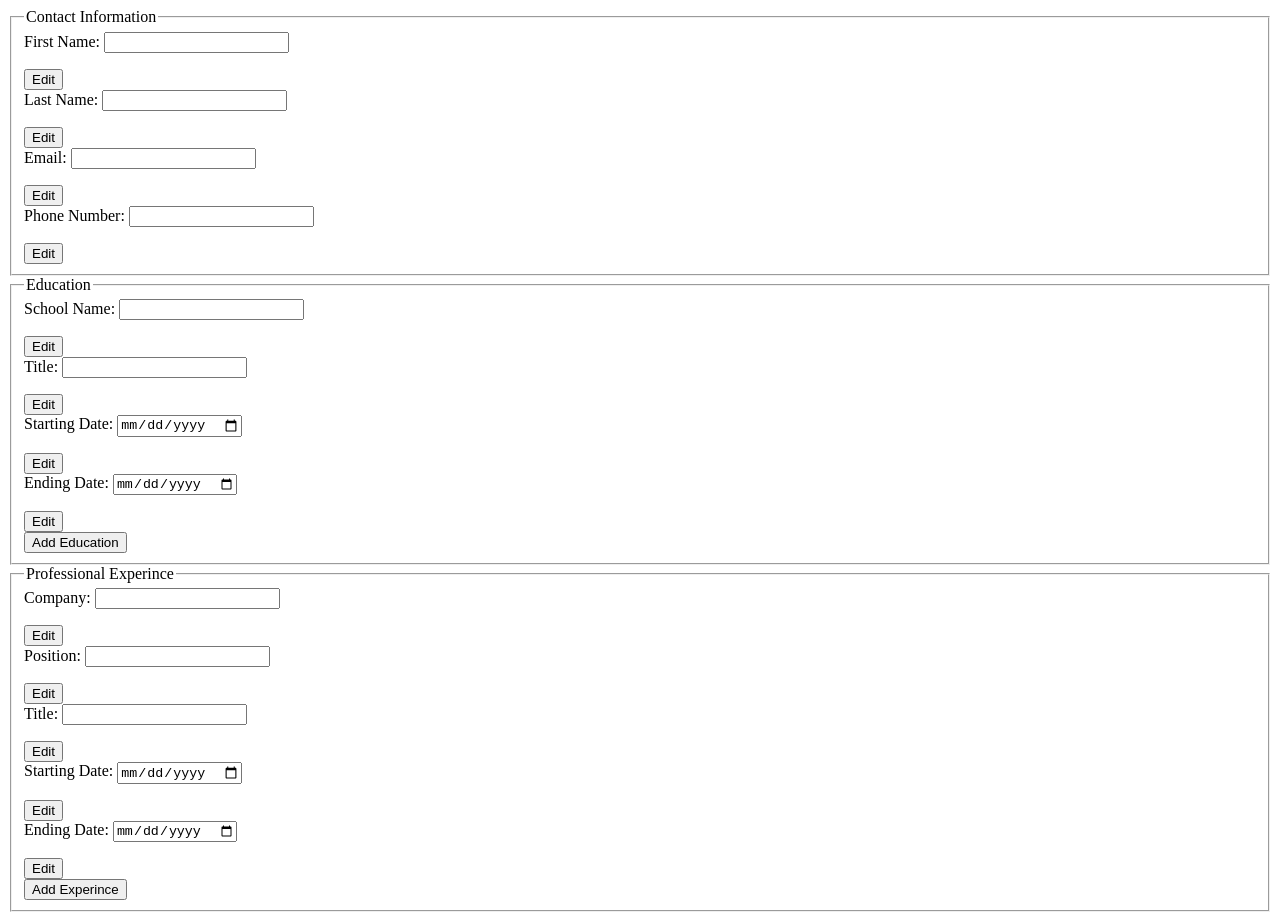
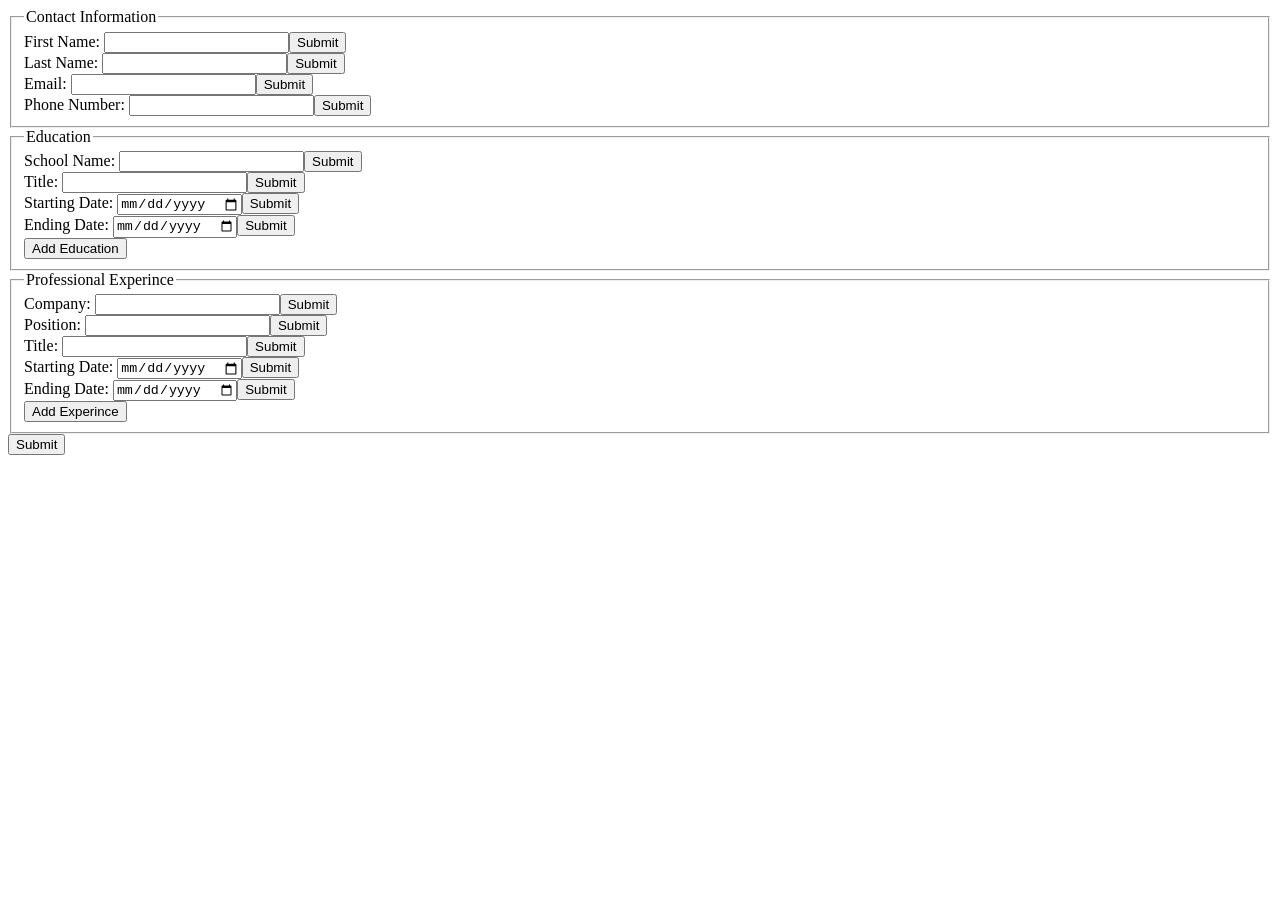
Before and after one commit to Ibrakara/CV_App, a React (Create React App) app: page / in a window 1280 px wide. After the commit the page ends 800 px from the top, so only its background shows below. Built offline with nearby package versions, Linux system fonts and the light colour scheme.

Commit message:
Add conditional rendering to buttons

```diff
--- a/src/App.js
+++ b/src/App.js
@@ -5,72 +5,84 @@ class App extends Component {
   constructor() {
     super();
     this.state = {
-      contact: {
-        firstName: {
-          text: "",
-          show: false,
-        },
-        lastName: {
-          text: "",
-          show: false,
-        },
-        email: {
-          text: "",
-          show: false,
-        },
-        phone: {
-          text: "",
-          show: false,
-        },
-      },
-      education: {
-        schoolName: {
-          text: "",
-          show: false,
-        },
-        studyTitle: {
-          text: "",
-          show: false,
-        },
-        schoolStartingDate: {
-          text: "",
-          show: false,
-        },
-        schoolEndingDate: {
-          text: "",
-          show: false,
-        },
-      },
-      experince: {
-        companyName: {
-          text: "",
-          show: false,
-        },
-        jobPosition: {
-          text: "",
-          show: false,
-        },
-        jobTitle: {
-          text: "",
-          show: false,
-        },
-        workStartingDate: {
-          text: "",
-          show: false,
-        },
-        workEndingDate: {
-          text: "",
-          show: false,
-        },
-      },
+      firstNameText: "",
+      firstNameShow: false,
+      lastNameText: "",
+      lastNameShow: false,
+      emailText: "",
+      emailShow: false,
+      phoneText: "",
+      phoneShow: false,
+      schoolNameText: "",
+      schoolNameShow: false,
+      studyTitleText: "",
+      studyTitleShow: false,
+      schoolStartingDateText: "",
+      schoolStartingDateShow: false,
+      schoolEndingDateText: "",
+      schoolEndingDateShow: false,
+      companyNameText: "",
+      companyNameShow: false,
+      jobPositionText: "",
+      jobPositionShow: false,
+      jobTitleText: "",
+      jobTitleShow: false,
+      workStartingDateText: "",
+      workStartingDateShow: false,
+      workEndingDateText: "",
+      workEndingDateShow: false,
+      formSubmit: false,
     };
     this.handleInput = this.handleInput.bind(this);
+    this.handleFormSubmit = this.handleFormSubmit.bind(this);
+    this.handleInputEdit = this.handleInputEdit.bind(this);
   }
-  handleInput() {}
+  handleInput(event) {
+    const { name, value } = event.target;
+    this.setState({
+      [name]: value,
+    });
+  }
+  handleFormSubmit(event) {
+    event.preventDefault();
+    this.setState((prevState) => {
+      return {
+        firstNameShow: !prevState.formSubmit,
+        lastNameShow: !prevState.formSubmit,
+        emailShow: !prevState.formSubmit,
+        phoneShow: !prevState.formSubmit,
+        schoolNameShow: !prevState.formSubmit,
+        studyTitleShow: !prevState.formSubmit,
+        schoolStartingDateShow: !prevState.formSubmit,
+        schoolEndingDateShow: !prevState.formSubmit,
+        companyNameShow: !prevState.formSubmit,
+        jobPositionShow: !prevState.formSubmit,
+        jobTitleShow: !prevState.formSubmit,
+        workStartingDateShow: !prevState.formSubmit,
+        workEndingDateShow: !prevState.formSubmit,
+        formSubmit: !prevState.formSubmit,
+      };
+    });
+  }
+  handleInputEdit(event) {
+    event.preventDefault();
+    const { name } = event.target;
+    console.log(name);
+    this.setState((prevState) => {
+      return {
+        [name]: !prevState[name],
+      };
+    });
+  }
   render() {
     return (
       <div className="App">
-        <Form data={this.state} handleInput={this.handleInput} />
+        <Form
+          data={this.state}
+          handleInput={this.handleInput}
+          handleFormSubmit={this.handleFormSubmit}
+          handleInputEdit={this.handleInputEdit}
+        />
       </div>
     );
   }
--- a/src/components/Contact.js
+++ b/src/components/Contact.js
@@ -1,42 +1,113 @@
 import React from "react";
 
 function Contact(props) {
-  const { firstName, lastName, email, phone } = props.data;
+  const {
+    firstNameText,
+    firstNameShow,
+    lastNameText,
+    lastNameShow,
+    emailText,
+    emailShow,
+    phoneText,
+    phoneShow,
+  } = props.data;
+  const handleInput = props.handleInput;
+  const handleInputEdit = props.handleInputEdit;
   return (
     <div>
       <fieldset>
         <legend>Contact Information</legend>
         <div>
-          <label htmlFor="firstName">First Name: </label>
-          <input type="text" name="firstName" className="firstNameInput" />
-          <p display="none" className="firstNameLine">
-            {firstName.text}
-          </p>
-          <button>Edit</button>
+          <label htmlFor="firstNameText">First Name: </label>
+          {firstNameShow ? (
+            <h4 className="firstNameLine">{firstNameText}</h4>
+          ) : (
+            <input
+              type="text"
+              name="firstNameText"
+              className="firstNameInput"
+              value={firstNameText}
+              onChange={handleInput}
+            />
+          )}
+          {firstNameShow ? (
+            <button onClick={handleInputEdit} name="firstNameShow">
+              Edit
+            </button>
+          ) : (
+            <button onClick={handleInputEdit} name="firstNameShow">
+              Submit
+            </button>
+          )}
         </div>
         <div>
-          <label htmlFor="lastName">Last Name: </label>
-          <input type="text" name="lastName" className="lastNameInput" />
-          <p display="none" className="lastNameLine">
-            {lastName.text}
-          </p>
-          <button>Edit</button>
+          <label htmlFor="lastNameText">Last Name: </label>
+          {lastNameShow ? (
+            <h4 className="lastNameLine">{lastNameText}</h4>
+          ) : (
+            <input
+              type="text"
+              name="lastNameText"
+              value={lastNameText}
+              className="lastNameInput"
+              onChange={handleInput}
+            />
+          )}
+          {lastNameShow ? (
+            <button onClick={handleInputEdit} name="lastNameShow">
+              Edit
+            </button>
+          ) : (
+            <button onClick={handleInputEdit} name="lastNameShow">
+              Submit
+            </button>
+          )}
         </div>
         <div>
-          <label htmlFor="email">Email: </label>
-          <input type="email" name="email" className="emailInput" />
-          <p display="none" className="emailLine">
-            {email.text}
-          </p>
-          <button>Edit</button>
+          <label htmlFor="emailText">Email: </label>
+          {emailShow ? (
+            <h4 className="emailLine">{emailText}</h4>
+          ) : (
+            <input
+              type="email"
+              name="emailText"
+              value={emailText}
+              className="emailInput"
+              onChange={handleInput}
+            />
+          )}
+          {emailShow ? (
+            <button onClick={handleInputEdit} name="emailShow">
+              Edit
+            </button>
+          ) : (
+            <button onClick={handleInputEdit} name="emailShow">
+              Submit
+            </button>
+          )}
         </div>
         <div>
-          <label htmlFor="phoneNumber">Phone Number: </label>
-          <input type="tel" name="phoneNumber" className="phoneNumberInput" />
-          <p display="none" className="phoneNumberLine">
-            {phone.text}
-          </p>
-          <button>Edit</button>
+          <label htmlFor="phoneText">Phone Number: </label>
+          {phoneShow ? (
+            <h4 className="phoneNumberLine">{phoneText}</h4>
+          ) : (
+            <input
+              type="tel"
+              name="phoneText"
+              value={phoneText}
+              className="phoneNumberInput"
+              onChange={handleInput}
+            />
+          )}
+          {phoneShow ? (
+            <button onClick={handleInputEdit} name="phoneShow">
+              Edit
+            </button>
+          ) : (
+            <button onClick={handleInputEdit} name="phoneShow">
+              Submit
+            </button>
+          )}
         </div>
       </fieldset>
     </div>
--- a/src/components/Education.js
+++ b/src/components/Education.js
@@ -1,41 +1,121 @@
 import React from "react";
 
 function Education(props) {
+  const {
+    schoolNameText,
+    schoolNameShow,
+    studyTitleText,
+    studyTitleShow,
+    schoolStartingDateText,
+    schoolStartingDateShow,
+    schoolEndingDateText,
+    schoolEndingDateShow,
+  } = props.data;
+  const handleInput = props.handleInput;
+  const handleInputEdit = props.handleInputEdit;
   return (
     <div>
       <fieldset>
         <legend>Education</legend>
         <div>
-          <label htmlFor="schoolName">School Name: </label>
-          <input type="text" name="schoolName" className="schoolNameInput" />
-          <p display="none" className="schoolNameLine"></p>
-          <button>Edit</button>
+          <label htmlFor="schoolNameText">School Name: </label>
+          {schoolNameShow ? (
+            <h4 display="none" className="schoolNameLine">
+              {schoolNameText}
+            </h4>
+          ) : (
+            <input
+              type="text"
+              name="schoolNameText"
+              value={schoolNameText}
+              onChange={handleInput}
+              className="schoolNameInput"
+            />
+          )}
+          {schoolNameShow ? (
+            <button onClick={handleInputEdit} name="schoolNameShow">
+              Edit
+            </button>
+          ) : (
+            <button onClick={handleInputEdit} name="schoolNameShow">
+              Submit
+            </button>
+          )}
         </div>
         <div>
-          <label htmlFor="studyTitle">Title: </label>
-          <input type="text" name="studyTitle" className="studyTitleInput" />
-          <p display="none" className="studyTitleLine"></p>
-          <button>Edit</button>
+          <label htmlFor="studyTitleText">Title: </label>
+          {studyTitleShow ? (
+            <h4 display="none" className="studyTitleLine">
+              {studyTitleText}
+            </h4>
+          ) : (
+            <input
+              type="text"
+              name="studyTitleText"
+              value={studyTitleText}
+              onChange={handleInput}
+              className="studyTitleInput"
+            />
+          )}
+          {studyTitleShow ? (
+            <button onClick={handleInputEdit} name="studyTitleShow">
+              Edit
+            </button>
+          ) : (
+            <button onClick={handleInputEdit} name="studyTitleShow">
+              Submit
+            </button>
+          )}
         </div>
         <div>
-          <label htmlFor="schoolStartingDate">Starting Date: </label>
+          <label htmlFor="schoolStartingDateText">Starting Date: </label>
+          {schoolStartingDateShow ? (
+            <h4 display="none" className="schoolStartingDateLine">
+              {schoolStartingDateText}
+            </h4>
+          ) : (
             <input
               type="date"
-            name="schoolStartingDate"
+              name="schoolStartingDateText"
+              value={schoolStartingDateText}
+              onChange={handleInput}
               className="schoolStartingDateInput"
             />
-          <p display="none" className="schoolStartingDateLine"></p>
-          <button>Edit</button>
+          )}
+          {schoolStartingDateShow ? (
+            <button onClick={handleInputEdit} name="schoolStartingDateShow">
+              Edit
+            </button>
+          ) : (
+            <button onClick={handleInputEdit} name="schoolStartingDateShow">
+              Submit
+            </button>
+          )}
         </div>
         <div>
-          <label htmlFor="schoolEndingDate">Ending Date: </label>
+          <label htmlFor="schoolEndingDateText">Ending Date: </label>
+          {schoolEndingDateShow ? (
+            <h4 display="none" className="schoolEndingDateLine">
+              {schoolEndingDateText}
+            </h4>
+          ) : (
             <input
               type="date"
-            name="schoolEndingDate"
+              name="schoolEndingDateText"
+              value={schoolEndingDateText}
+              onChange={handleInput}
               className="schoolEndingDateInput"
             />
-          <p display="none" className="schoolEndingDateLine"></p>
-          <button>Edit</button>
+          )}
+          {schoolEndingDateShow ? (
+            <button onClick={handleInputEdit} name="schoolEndingDateShow">
+              Edit
+            </button>
+          ) : (
+            <button onClick={handleInputEdit} name="schoolEndingDateShow">
+              Submit
+            </button>
+          )}
         </div>
         <button>Add Education</button>
       </fieldset>
--- a/src/components/Experience.js
+++ b/src/components/Experience.js
@@ -1,47 +1,148 @@
 import React from "react";
 
 function Experience(props) {
+  const {
+    companyNameText,
+    companyNameShow,
+    jobPositionText,
+    jobPositionShow,
+    jobTitleText,
+    jobTitleShow,
+    workStartingDateText,
+    workStartingDateShow,
+    workEndingDateText,
+    workEndingDateShow,
+  } = props.data;
+  const handleInput = props.handleInput;
+  const handleInputEdit = props.handleInputEdit;
   return (
     <div>
       <fieldset>
         <legend>Professional Experince</legend>
         <div>
-          <label htmlFor="companyName">Company: </label>
-          <input type="text" name="companyName" className="companyNameInput" />
-          <p display="none" className="companyNameLine"></p>
-          <button>Edit</button>
+          <label htmlFor="companyNameText">Company: </label>
+          {companyNameShow ? (
+            <h4 display="none" className="companyNameLine">
+              {companyNameText}{" "}
+            </h4>
+          ) : (
+            <input
+              type="text"
+              name="companyNameText"
+              value={companyNameText}
+              onChange={handleInput}
+              className="companyNameInput"
+            />
+          )}
+          {companyNameShow ? (
+            <button onClick={handleInputEdit} name="companyNameShow">
+              Edit
+            </button>
+          ) : (
+            <button onClick={handleInputEdit} name="companyNameShow">
+              Submit
+            </button>
+          )}
         </div>
         <div>
-          <label htmlFor="jobPosition">Position: </label>
-          <input type="text" name="jobPosition" className="jobPositionInput" />
-          <p display="none" className="jobPositionLine"></p>
-          <button>Edit</button>
+          <label htmlFor="jobPositionText">Position: </label>
+          {jobPositionShow ? (
+            <h4 display="none" className="jobPositionLine">
+              {jobPositionText}
+            </h4>
+          ) : (
+            <input
+              type="text"
+              name="jobPositionText"
+              value={jobPositionText}
+              onChange={handleInput}
+              className="jobPositionInput"
+            />
+          )}
+          {jobPositionShow ? (
+            <button onClick={handleInputEdit} name="jobPositionShow">
+              Edit
+            </button>
+          ) : (
+            <button onClick={handleInputEdit} name="jobPositionShow">
+              Submit
+            </button>
+          )}
         </div>
         <div>
-          <label htmlFor="jobTitle">Title: </label>
-          <input type="text" name="jobTitle" className="jobTitleInput" />
-          <p display="none" className="jobTitleLine"></p>
-          <button>Edit</button>
+          <label htmlFor="jobTitleText">Title: </label>
+          {jobTitleShow ? (
+            <h4 display="none" className="jobTitleLine">
+              {jobTitleText}
+            </h4>
+          ) : (
+            <input
+              type="text"
+              name="jobTitleText"
+              value={jobTitleText}
+              onChange={handleInput}
+              className="jobTitleInput"
+            />
+          )}
+          {jobTitleShow ? (
+            <button onClick={handleInputEdit} name="jobTitleShow">
+              Edit
+            </button>
+          ) : (
+            <button onClick={handleInputEdit} name="jobTitleShow">
+              Submit
+            </button>
+          )}
         </div>
         <div>
-          <label htmlFor="workStartingDate">Starting Date: </label>
+          <label htmlFor="workStartingDateText">Starting Date: </label>
+          {workStartingDateShow ? (
+            <h4 display="none" className="workStartingDateLine">
+              {workStartingDateText}
+            </h4>
+          ) : (
             <input
               type="date"
-            name="workStartingDate"
+              name="workStartingDateText"
+              value={workStartingDateText}
+              onChange={handleInput}
               className="workStartingDateInput"
             />
-          <p display="none" className="workStartingDateLine"></p>
-          <button>Edit</button>
+          )}
+          {workStartingDateShow ? (
+            <button onClick={handleInputEdit} name="workStartingDateShow">
+              Edit
+            </button>
+          ) : (
+            <button onClick={handleInputEdit} name="workStartingDateShow">
+              Submit
+            </button>
+          )}
         </div>
         <div>
-          <label htmlFor="workEndingDate">Ending Date: </label>
+          <label htmlFor="workEndingDateText">Ending Date: </label>
+          {workEndingDateShow ? (
+            <h4 display="none" className="workEndingDateLine">
+              {workEndingDateText}
+            </h4>
+          ) : (
             <input
               type="date"
-            name="workEndingDate"
+              name="workEndingDateText"
+              value={workEndingDateText}
+              onChange={handleInput}
               className="workEndingDateInput"
             />
-          <p display="none" className="workEndingDateLine"></p>
-          <button>Edit</button>
+          )}
+          {workEndingDateShow ? (
+            <button onClick={handleInputEdit} name="workEndingDateShow">
+              Edit
+            </button>
+          ) : (
+            <button onClick={handleInputEdit} name="workEndingDateShow">
+              Submit
+            </button>
+          )}
         </div>
         <button>Add Experince</button>
       </fieldset>
--- a/src/components/Form.js
+++ b/src/components/Form.js
@@ -4,16 +4,31 @@ import Contact from "./Contact";
 import Education from "./Education";
 
 function Form(props) {
-  const contactData = props.data.contact;
-  const educationData = props.data.education;
-  const experinceData = props.data.experince;
   const handleInput = props.handleInput;
+  const handleFormSubmit = props.handleFormSubmit;
+  const formSubmit = props.data.formSubmit;
+  const handleInputEdit = props.handleInputEdit;
   return (
     <div>
       <form>
-        <Contact data={contactData} handleInput={handleInput} />
-        <Education data={educationData} handleInput={handleInput} />
-        <Experience data={experinceData} handleInput={handleInput} />
+        <Contact
+          data={props.data}
+          handleInput={handleInput}
+          handleInputEdit={handleInputEdit}
+        />
+        <Education
+          data={props.data}
+          handleInput={handleInput}
+          handleInputEdit={handleInputEdit}
+        />
+        <Experience
+          data={props.data}
+          handleInput={handleInput}
+          handleInputEdit={handleInputEdit}
+        />
+        <button onClick={handleFormSubmit}>
+          {formSubmit ? "Edit" : "Submit"}
+        </button>
       </form>
     </div>
   );
```
Lines whose indentation alone changed are shown as unchanged.
